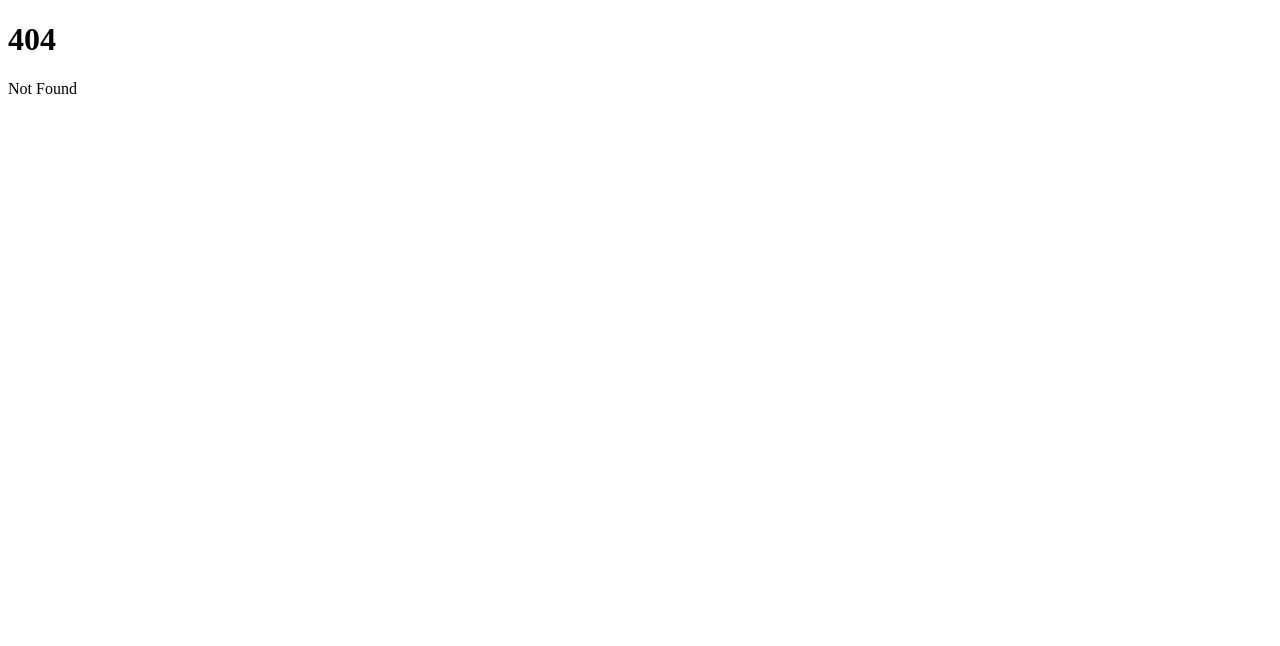
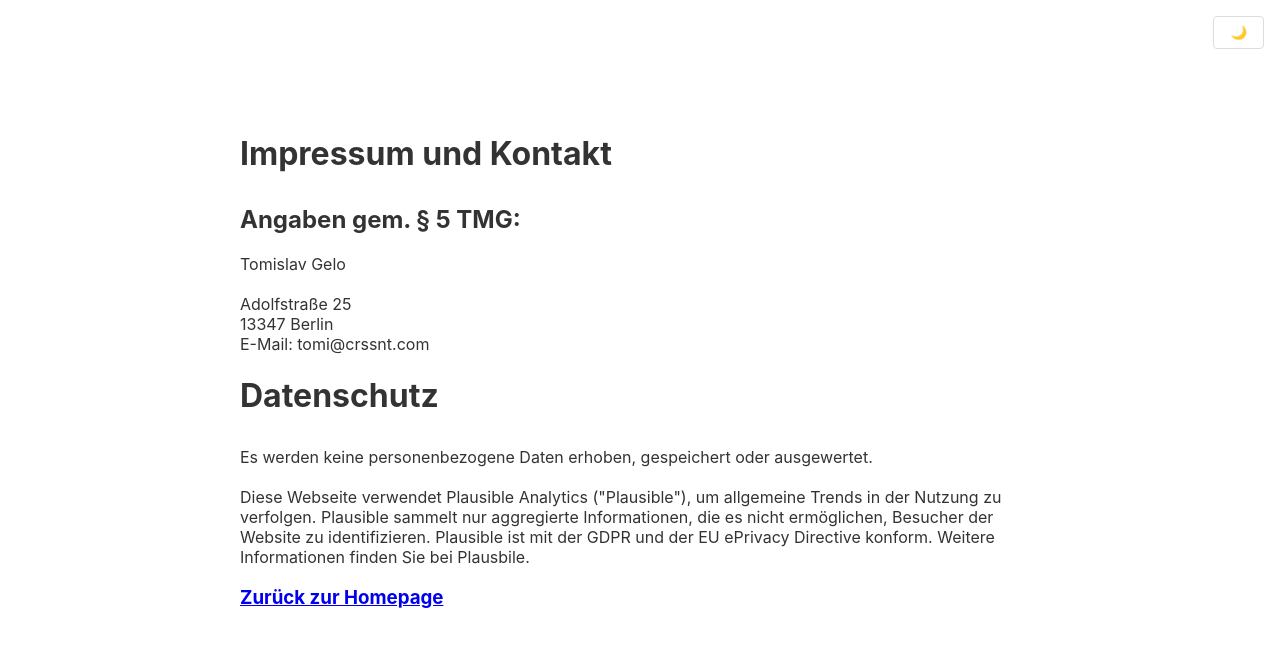
Before and after one commit to tgel0/crssnt-aktien, a SvelteKit app: page /legal in a window 1280 px wide. Before the commit this address had no page. Shown: the top 646 px of the page. Built offline with nearby package versions, Linux system fonts and the light colour scheme.

Commit message:
Add legal, dark mode

```diff
--- /dev/null
+++ b/src/routes/+layout.svelte
@@ -0,0 +1,27 @@
+<script>
+    import ThemeToggle from './components/ThemeToggle/+page.svelte';
+</script>
+
+<div class="app">
+    <header>
+        <ThemeToggle />
+    </header>
+
+    <main>
+        <slot />
+    </main>
+</div>
+
+<style>
+    .app {
+        min-height: 100vh;
+    }
+
+    header {
+        padding: 0;  /* removed padding since ThemeToggle has its own */
+    }
+
+    main {
+        padding: 1rem;
+    }
+</style>
--- a/src/routes/+page.svelte
+++ b/src/routes/+page.svelte
@@ -28,7 +28,6 @@
     <StatCard title="S&P500" symbol="sp500" />
     <StatCard title="EUROSTX50" symbol="eurostoxx50" />
     <StatCard title="DOW JONES" symbol="dowjones" />
-
   </div>
 
   <div class="stocks-grid">
@@ -47,13 +46,13 @@
 
     <DataList title="TAGESSCHAU" feedURL="https://www.tagesschau.de/wirtschaft/index~rss2.xml" numberOfItems="7"/>
     <DataList title="MANAGER MAGAZIN" feedURL="https://www.manager-magazin.de/news/index.rss" numberOfItems="6"/>
-    <DataList title="CAPITAL" feedURL="https://www.capital.de/feed/standard" numberOfItems="7"/>
+    <DataList title="CAPITAL" feedURL="https://www.capital.de/feed/standard" numberOfItems="6"/>
 
     <DataList title="FAZ" feedURL="https://www.faz.net/rss/aktuell/finanzen" numberOfItems="7"/>
     <DataList title="SZ" feedURL="https://rss.sueddeutsche.de/rss/Wirtschaft" numberOfItems="6"/>
     <DataList title="WIWO" feedURL="https://www.wiwo.de/contentexport/feed/rss/finanzen" numberOfItems="6"/>
 
-    <DataList title="FINANZNACHRICHTEN.DE/NEWS" feedURL="https://www.finanznachrichten.de/rss-aktien-nachrichten" numberOfItems="6"/>
+    <DataList title="SPIEGEL" feedURL="https://www.spiegel.de/wirtschaft/unternehmen/index.rss" numberOfItems="6"/>
     <DataList title="NTV" feedURL="https://www.n-tv.de/wirtschaft/rss" numberOfItems="6"/>
     <DataList title="HANDELSBLATT" feedURL="https://www.handelsblatt.com/contentexport/feed/finanzen" numberOfItems="6"/>
 
@@ -61,19 +60,20 @@
     <DataList title="🎙OHNE AKTIEN WIRD SCHWER" feedURL="https://feeds.megaphone.fm/PDS3666998460" numberOfItems="5"/>
     <DataList title="🎙MARKTGEFLÜSTER" feedURL="https://feeds.megaphone.fm/FGH8365603623" numberOfItems="7"/>
 
-    <DataList title="FINANZNACHRICHTEN.DE/ANALYSEN" feedURL="https://www.finanznachrichten.de/rss-aktien-analysen" numberOfItems="14"/>
-    <DataList title="INVESTING.COM" feedURL="https://de.investing.com/rss/news.rss" />
+    <DataList title="FINANZNACHRICHTEN.DE/NEWS" feedURL="https://www.finanznachrichten.de/rss-aktien-nachrichten" numberOfItems="12"/>
+    <DataList title="FINANZNACHRICHTEN.DE/ANALYSEN" feedURL="https://www.finanznachrichten.de/rss-aktien-analysen" numberOfItems="16"/>
     <DataList title="DER AKTIONÄR" feedURL="https://www.deraktionaer.de/aktionaer-news.rss"/>
 
+    <DataList title="BÖRSE GLOBAL" feedURL="https://www.boerse-global.de/feed" />
+    <DataList title="BÖRSENNEWS.DE" feedURL="https://www.boersennews.de/service/news.rss"/>
+    <DataList title="INVESTING.COM" feedURL="https://de.investing.com/rss/news.rss" numberOfItems="9" />
+
     <DataList title="R/AKTIEN" feedURL="https://www.reddit.com/r/Aktien/new.rss"/>
-    <DataList title="BÖRSENNEWS.DE" feedURL="https://www.boersennews.de/service/news.rss"/>
     <DataList title="WALLSTREET ONLINE" feedURL="https://www.wallstreet-online.de/rss/nachrichten-alle.xml" numberOfItems="8"/>
-
+    <DataList title="BOERSIA.DE" feedURL="https://www.boersia.de/feed/atom"/>
 
     <DataList title="IT TIMES" feedURL="https://www.it-times.de/tag/it-news/rss.xml"/>
-    <DataList title="BOERSIA.DE" feedURL="https://www.boersia.de/feed/atom"/>
-    <DataList title="NTG24" feedURL="https://www.ntg24.de/rssfeed.xml" numberOfItems="7"/>
-
+    <DataList title="NTG24" feedURL="https://www.ntg24.de/rssfeed.xml" numberOfItems="6"/>
     <DataList title="BÖRSE FRANKFURT" feedURL="https://api.boerse-frankfurt.de/v1/feeds/news.rss"/>
 
     <!-- <DataList title="FINANZEN.NET" feedURL="https://www.finanzen.net/rss/news"/> -->
@@ -82,7 +82,8 @@
 
   <footer>
     <p class="contact-info">
-      ✉️ <a href="mailto:tomi@crssnt.com">tomi@crssnt.com</a>
+      <!-- ✉️ <a href="mailto:tomi@crssnt.com">tomi@crssnt.com</a> -->
+      <a href="/legal">Datenschutz und Impressum</a>
     </p>
   </footer>
 </div>
@@ -92,13 +93,12 @@
   .page-container {
     max-width: 1400px;
     margin: 0 auto;
-    padding: 2rem;
+    padding: 0rem;
     font-family: -apple-system, BlinkMacSystemFont, system-ui, sans-serif;
   }
 
   .update-info {
     text-align: center;
-    margin-top: 20px;
   }
 
   .stocks-grid {
@@ -122,6 +122,7 @@
     display: grid;
     grid-template-columns: repeat(3, minmax(0, 1fr));
     gap: 2rem;
+    padding: 2rem 0;
   }
 
   footer {
--- a/src/routes/components/DataList/+page.svelte
+++ b/src/routes/components/DataList/+page.svelte
@@ -68,7 +68,7 @@
   }
 
   a {
-    color: #333;
+    color: var(--text-color);
     text-decoration: none;
     font-size: 0.95rem;
     line-height: 1.2;
--- /dev/null
+++ b/src/routes/components/ThemeToggle/+page.svelte
@@ -0,0 +1,68 @@
+<script>
+    import { onMount } from 'svelte';
+
+    let isDarkMode = false;
+
+    onMount(() => {
+        // Check local storage for user's preference
+        const storedTheme = localStorage.getItem('theme');
+        isDarkMode = storedTheme === 'dark';
+
+        // Apply theme on initial load
+        document.body.classList.toggle('dark-mode', isDarkMode);
+    });
+
+    function toggleTheme() {
+        isDarkMode = !isDarkMode;
+        document.body.classList.toggle('dark-mode', isDarkMode);
+        localStorage.setItem('theme', isDarkMode ? 'dark' : 'light');
+    }
+</script>
+
+<div class="theme-toggle">
+    <button on:click={toggleTheme}>
+        {isDarkMode ? '☀️' : '🌙'}
+    </button>
+</div>
+
+<style>
+    /* Define your CSS variables in :root for light mode */
+    :root {
+        --background-color: #ffffff;
+        --text-color: #333333;
+        --link-color: #0066cc;
+        --border-color: #dddddd;
+    }
+
+    /* Override variables for dark mode */
+    :global(body.dark-mode) {
+        --background-color: #1a1a1a;
+        --text-color: #ffffff;
+        --link-color: #66b3ff;
+        --border-color: #404040;
+    }
+
+    /* Apply variables to body */
+    :global(body) {
+        background-color: var(--background-color);
+        color: var(--text-color);
+        transition: background-color 0.3s ease, color 0.3s ease;
+    }
+
+    .theme-toggle {
+        display: flex;
+        justify-content: flex-end;
+        padding: 0.5rem;  /* minimal padding */
+        margin-bottom: 0.5rem;  /* small space between toggle and content */
+    }
+
+    /* Style for the toggle button */
+    button {
+        padding: 8px 16px;
+        border-radius: 4px;
+        border: 1px solid var(--border-color);
+        background-color: var(--background-color);
+        color: var(--text-color);
+        cursor: pointer;
+    }
+</style>
--- /dev/null
+++ b/src/routes/legal/+page.svelte
@@ -0,0 +1,44 @@
+<div class="page-container">
+  <div>
+    <h1>Impressum und Kontakt</h1>
+    <h2>Angaben gem. § 5 TMG:</h2>
+    <p>
+      Tomislav Gelo<br /><br />
+      Adolfstraße 25<br />
+      13347 Berlin<br />
+      E-Mail: tomi@crssnt.com
+    </p>
+  </div>
+  <div>
+    <h1>Datenschutz</h1>
+    <p>
+      Es werden keine personenbezogene Daten erhoben, gespeichert oder
+      ausgewertet.<br /><br />
+      Diese Webseite verwendet Plausible Analytics ("Plausible"), um allgemeine Trends in der
+      Nutzung zu verfolgen. Plausible sammelt nur aggregierte Informationen,
+      die es nicht ermöglichen, Besucher der Website zu identifizieren. Plausible
+      ist mit der GDPR und der EU ePrivacy Directive konform. Weitere Informationen
+      finden Sie bei Plausbile.<br />
+    </p>
+    <h3>
+        <a href="/">Zurück zur Homepage</a>
+    </h3>
+  </div>
+</div>
+
+<style>
+  .page-container {
+    max-width: 800px;
+    margin: 0 auto;
+    padding: 2rem;
+    font-family: -apple-system, BlinkMacSystemFont, system-ui, sans-serif;
+  }
+
+  h1 {
+    margin-bottom: 2rem;
+  }
+
+  h2 {
+    margin-top: 1.5rem;
+  }
+</style>
--- a/svelte.config.js
+++ b/svelte.config.js
@@ -46,7 +46,9 @@ const config = {
 				'/api/rss/https://de.investing.com/rss/news.rss',
 				'/api/rss/https://www.n-tv.de/wirtschaft/rss',
 				'/api/rss/https://www.it-times.de/tag/it-news/rss.xml',
-				'/api/rss/https://www.ntg24.de/rssfeed.xml'
+				'/api/rss/https://www.ntg24.de/rssfeed.xml',
+				'/api/rss/https://www.spiegel.de/wirtschaft/unternehmen/index.rss',
+				'/api/rss/https://www.boerse-global.de/feed'
 
 
             ],
```
Also changed, not shown: src/app.html (+3 -0 lines).
